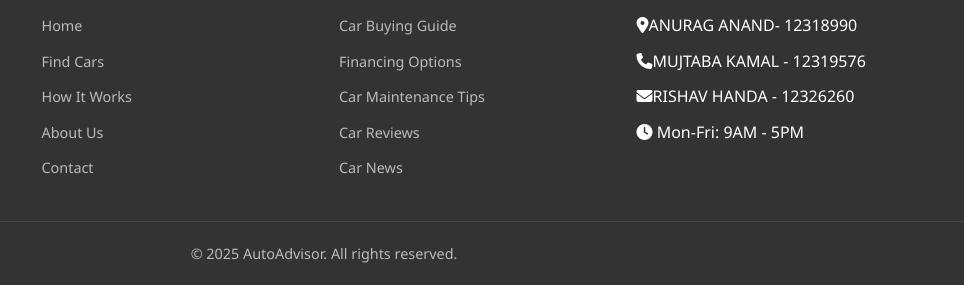
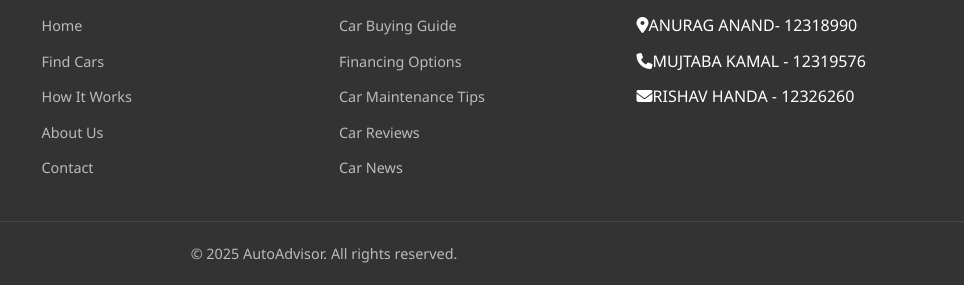
Before and after one commit to shyphen/CARS, a plain HTML site: page static/index.html in a window 1280 px wide. Shown: the part 1619-1904 px from the top of the page, 316-1280 px from the left. Drawn offline with Linux system fonts and the light colour scheme.

Commit message:
index.html

```diff
--- a/static/index.html
+++ b/static/index.html
@@ -274,7 +274,6 @@
                     <li><i class="fas fa-map-marker-alt"></i>ANURAG ANAND- 12318990</li>
                     <li><i class="fas fa-phone"></i>MUJTABA KAMAL - 12319576</li>
                     <li><i class="fas fa-envelope"></i>RISHAV HANDA - 12326260</li>
-                    <li><i class="fas fa-clock"></i> Mon-Fri: 9AM - 5PM</li>
                 </ul>
             </div>
         </div>
```
